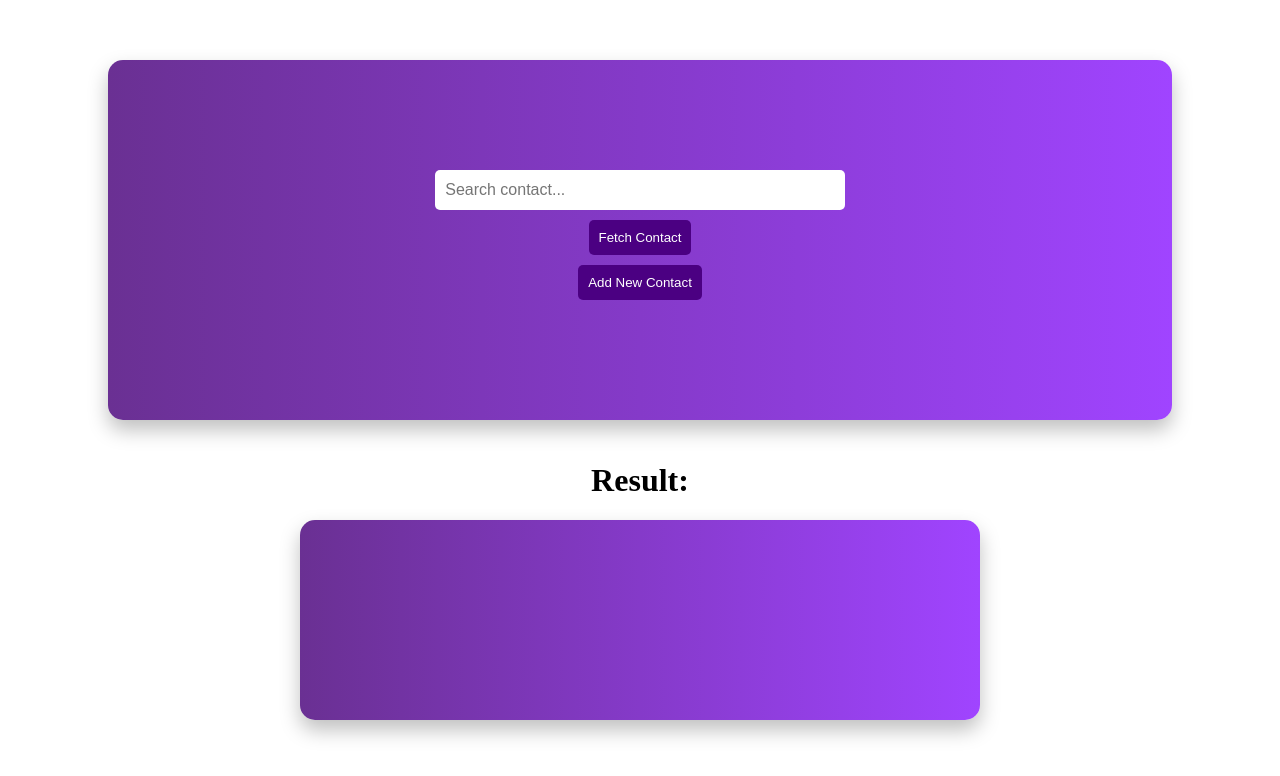
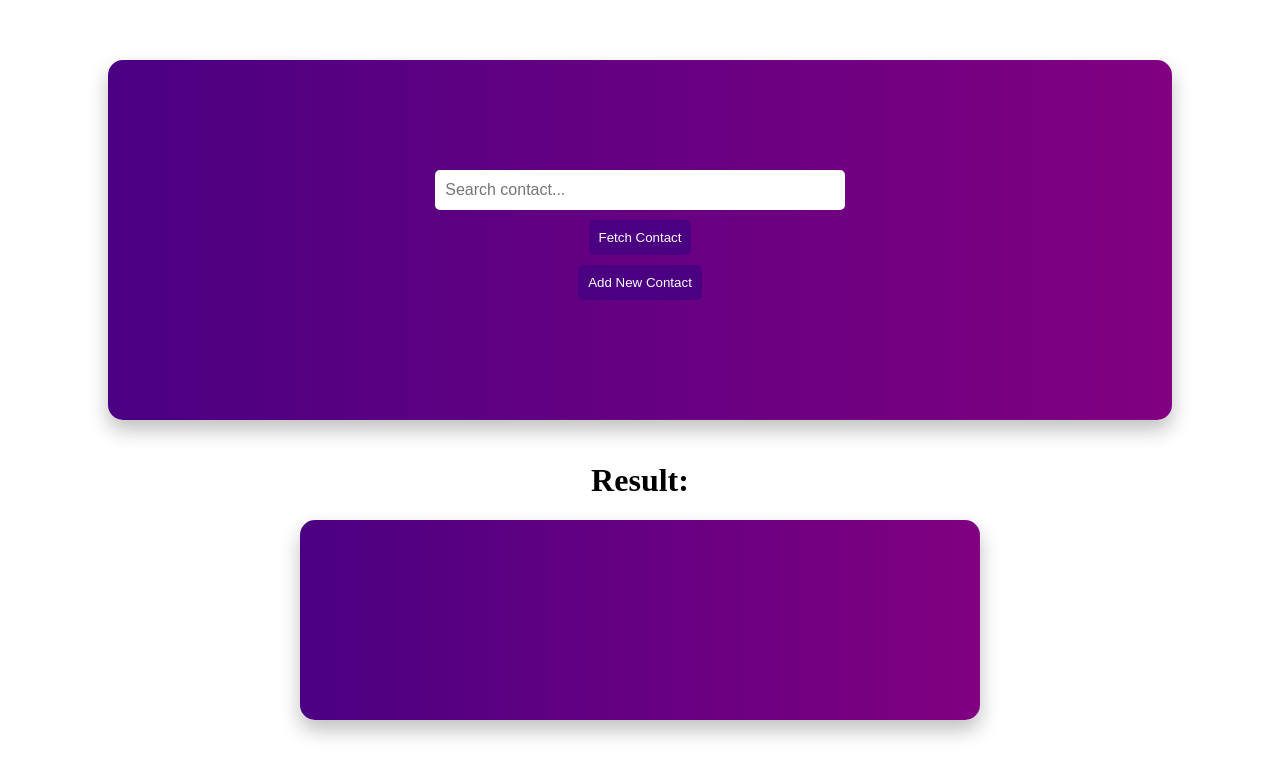
Before and after one commit to Sumitverma61/WebPhoneBook, a plain HTML site: page index.html in a window 1280 px wide. Drawn offline with nearby package versions, Linux system fonts and the light colour scheme.

Commit message:
Update style.css

```diff
--- a/style.css
+++ b/style.css
@@ -5,8 +5,8 @@ body {
     justify-content: center;
     height: 100vh;
     margin: 0;
+    background: white;
     overflow: hidden;
-    background-color: white;
 }
 
 #dynamicContent {
@@ -17,7 +17,7 @@ body {
     width: 80%;
     height: 40%;
     padding: 20px;
-    background: linear-gradient(to right, #6a3093, #a044ff);
+    background: linear-gradient(to right, indigo, purple);
     color: white;
     margin-bottom: 20px;
     border-radius: 15px;
@@ -33,7 +33,7 @@ body {
     width: 50%;
     height: 20%;
     padding: 20px;
-    background: linear-gradient(to right, #6a3093, #a044ff);
+    background: linear-gradient(to right, indigo, purple);
     color: white;
     margin-bottom: 20px;
     border-radius: 15px;
```
